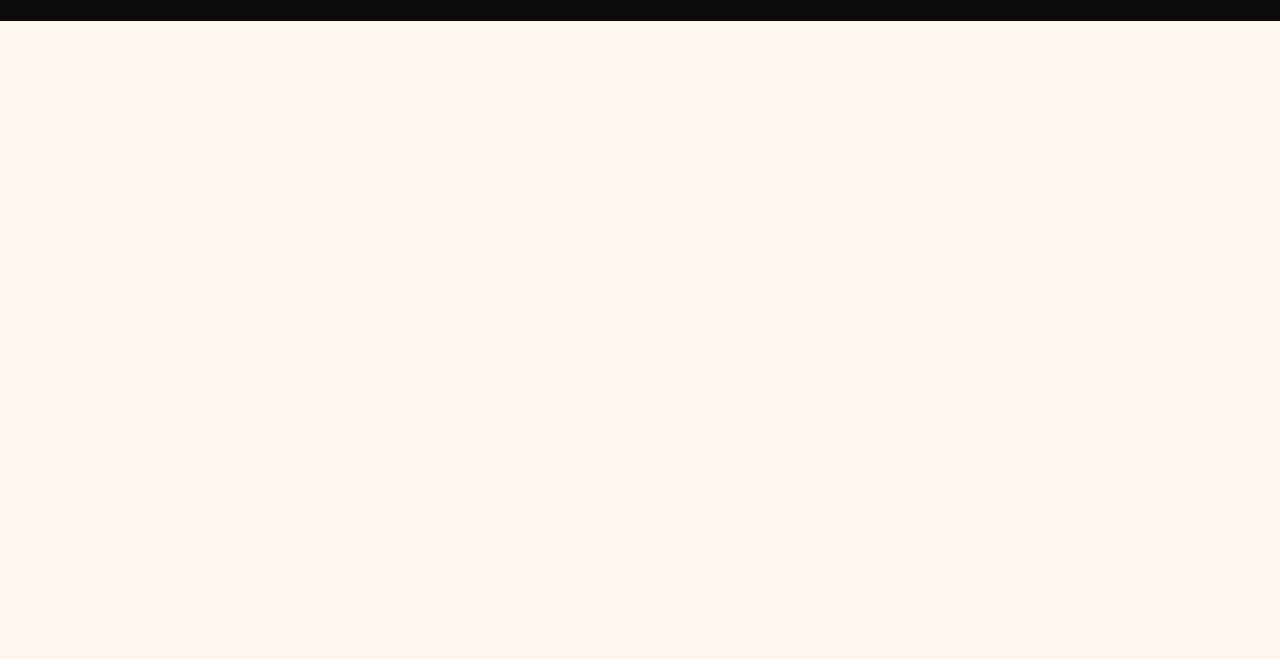
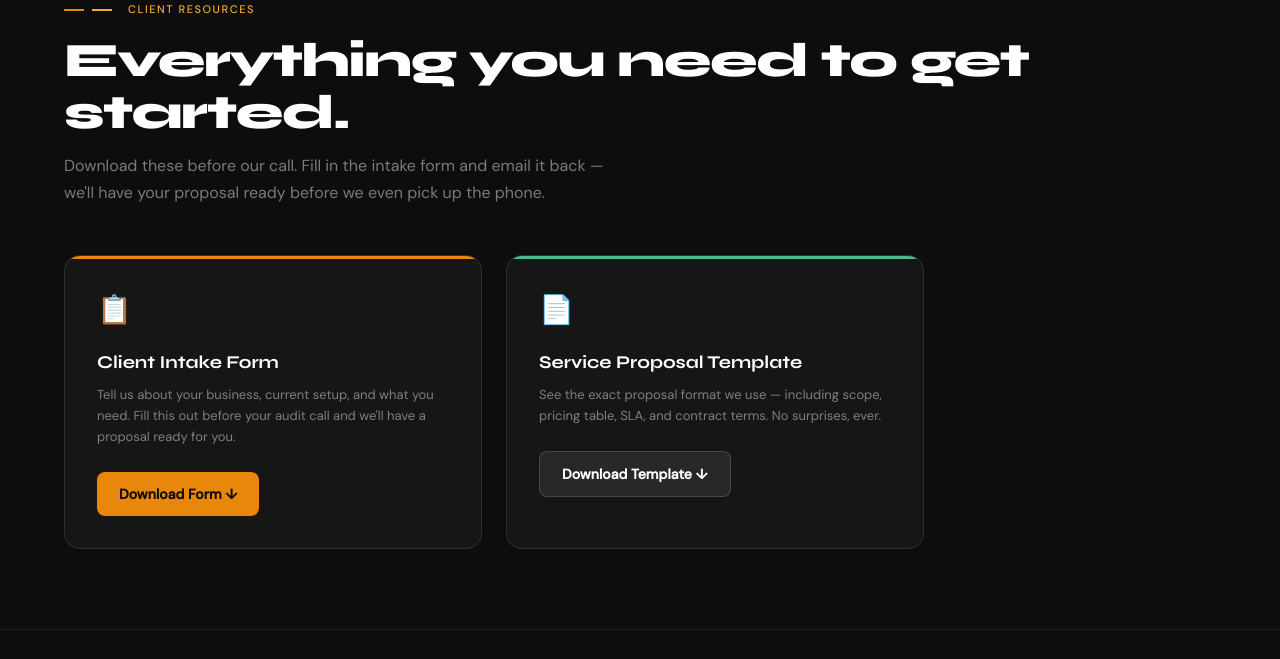
Before and after one commit to nynekontinentz-hypez/9ksystems, a plain HTML site: page index.html in a window 1280 px wide. Shown: the part 7231-7890 px from the top of the page. Before the commit the page ends 7252 px from the top, so only its background shows below. Drawn offline with Linux system fonts and the light colour scheme.

Commit message:
Update index.html

```diff
--- a/index.html
+++ b/index.html
@@ -380,6 +380,39 @@
   </div>
 </section>
 
+<!-- DOWNLOADS -->
+<section id="downloads" style="background:var(--black);padding:80px 5%;">
+  <div class="section-eyebrow" style="color:var(--gold-light);">
+    <span style="display:inline-block;width:20px;height:2px;background:var(--gold-light);margin-right:8px;vertical-align:middle;"></span>
+    Client Resources
+  </div>
+  <h2 style="color:#fff;margin-bottom:12px;">Everything you need to get started.</h2>
+  <p style="font-size:16px;color:rgba(255,255,255,0.45);max-width:540px;line-height:1.7;margin-bottom:48px;">Download these before our call. Fill in the intake form and email it back — we'll have your proposal ready before we even pick up the phone.</p>
+  <div style="display:grid;grid-template-columns:1fr 1fr;gap:24px;max-width:860px;">
+
+    <div style="background:rgba(255,255,255,0.04);border:1px solid rgba(255,255,255,0.1);border-radius:16px;padding:32px;position:relative;overflow:hidden;transition:background 0.2s;" onmouseover="this.style.background='rgba(255,255,255,0.07)'" onmouseout="this.style.background='rgba(255,255,255,0.04)'">
+      <div style="position:absolute;top:0;left:0;right:0;height:3px;background:var(--gold);"></div>
+      <div style="font-size:28px;margin-bottom:16px;">📋</div>
+      <div style="font-family:'Syne',sans-serif;font-weight:700;font-size:18px;color:#fff;margin-bottom:8px;">Client Intake Form</div>
+      <p style="font-size:13px;color:rgba(255,255,255,0.45);line-height:1.6;margin-bottom:24px;">Tell us about your business, current setup, and what you need. Fill this out before your audit call and we'll have a proposal ready for you.</p>
+      <a href="9KSystems_Client_Intake_Form.docx" download style="display:inline-flex;align-items:center;gap:8px;background:var(--gold);color:var(--black);padding:11px 22px;border-radius:8px;font-family:'DM Sans',sans-serif;font-weight:600;font-size:14px;text-decoration:none;transition:background 0.2s;" onmouseover="this.style.background='#F5A832'" onmouseout="this.style.background='var(--gold)'">
+        Download Form ↓
+      </a>
+    </div>
+
+    <div style="background:rgba(255,255,255,0.04);border:1px solid rgba(255,255,255,0.1);border-radius:16px;padding:32px;position:relative;overflow:hidden;transition:background 0.2s;" onmouseover="this.style.background='rgba(255,255,255,0.07)'" onmouseout="this.style.background='rgba(255,255,255,0.04)'">
+      <div style="position:absolute;top:0;left:0;right:0;height:3px;background:var(--green-light);"></div>
+      <div style="font-size:28px;margin-bottom:16px;">📄</div>
+      <div style="font-family:'Syne',sans-serif;font-weight:700;font-size:18px;color:#fff;margin-bottom:8px;">Service Proposal Template</div>
+      <p style="font-size:13px;color:rgba(255,255,255,0.45);line-height:1.6;margin-bottom:24px;">See the exact proposal format we use — including scope, pricing table, SLA, and contract terms. No surprises, ever.</p>
+      <a href="9KSystems_Proposal_Template.docx" download style="display:inline-flex;align-items:center;gap:8px;background:rgba(255,255,255,0.08);color:#fff;padding:11px 22px;border-radius:8px;font-family:'DM Sans',sans-serif;font-weight:600;font-size:14px;text-decoration:none;border:1px solid rgba(255,255,255,0.15);transition:background 0.2s;" onmouseover="this.style.background='rgba(255,255,255,0.14)'" onmouseout="this.style.background='rgba(255,255,255,0.08)'">
+        Download Template ↓
+      </a>
+    </div>
+
+  </div>
+</section>
+
 <footer>
   <a href="#" class="logo-mark">
     <svg width="28" height="28" viewBox="0 0 36 36" fill="none"><rect width="36" height="36" rx="8" fill="#1a1a1a"/><circle cx="14" cy="13" r="5" stroke="#E8870A" stroke-width="2.2" fill="none"/><line x1="18.5" y1="15.5" x2="18.5" y2="24" stroke="#E8870A" stroke-width="2.2" stroke-linecap="round"/><line x1="23" y1="10" x2="23" y2="26" stroke="#52B788" stroke-width="2.2" stroke-linecap="round"/><line x1="23" y1="18" x2="29" y2="10" stroke="#52B788" stroke-width="2.2" stroke-linecap="round"/><line x1="23" y1="18" x2="29" y2="26" stroke="#52B788" stroke-width="2.2" stroke-linecap="round"/></svg>
```
